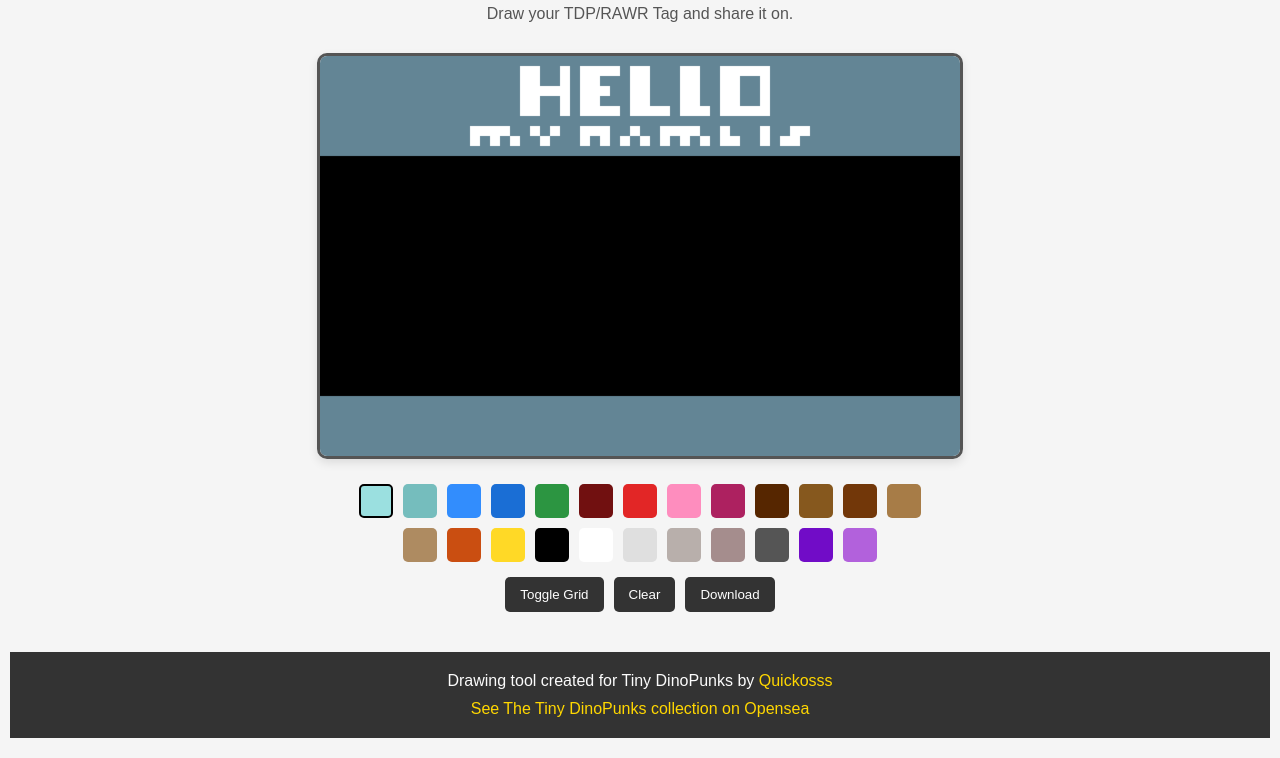
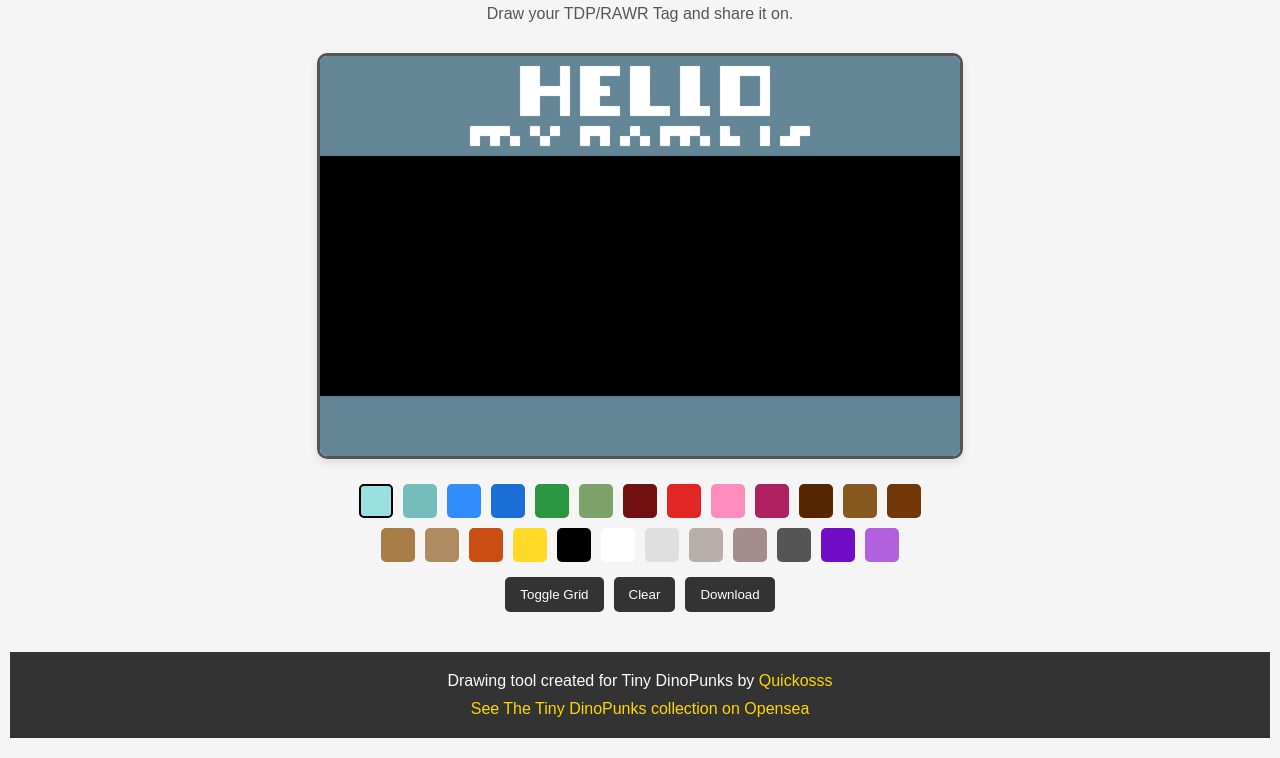
Before and after one commit to QuickosssLabs/tdp-draw, a plain HTML site: page index.html in a window 1280 px wide. Shown: the part 85-843 px from the top of the page. Drawn offline with Linux system fonts and the light colour scheme.

Commit message:
Update index.html

```diff
--- a/index.html
+++ b/index.html
@@ -139,7 +139,7 @@ let savedPixels = [];
 let imageLoaded = false;
 
 // List of predefined colors
-const colors = ['#9be0e0', '#75bdbd', '#328dfd', '#1a6ed5', '#2c9541', '#711010', '#e22626',
+const colors = ['#9be0e0', '#75bdbd', '#328dfd', '#1a6ed5', '#2c9541', '#7da269', '#711010', '#e22626',
                 '#fe8dbe', '#ad2160', '#562600', '#86581e', '#723709', '#a77c47', '#ae8b61',
                 '#ca4e11', '#ffd926', '#000000', '#ffffff', '#dfdfdf', '#b8afab', '#a58d8d',
                 '#555555', '#710cc7', '#b261dc'];
```
